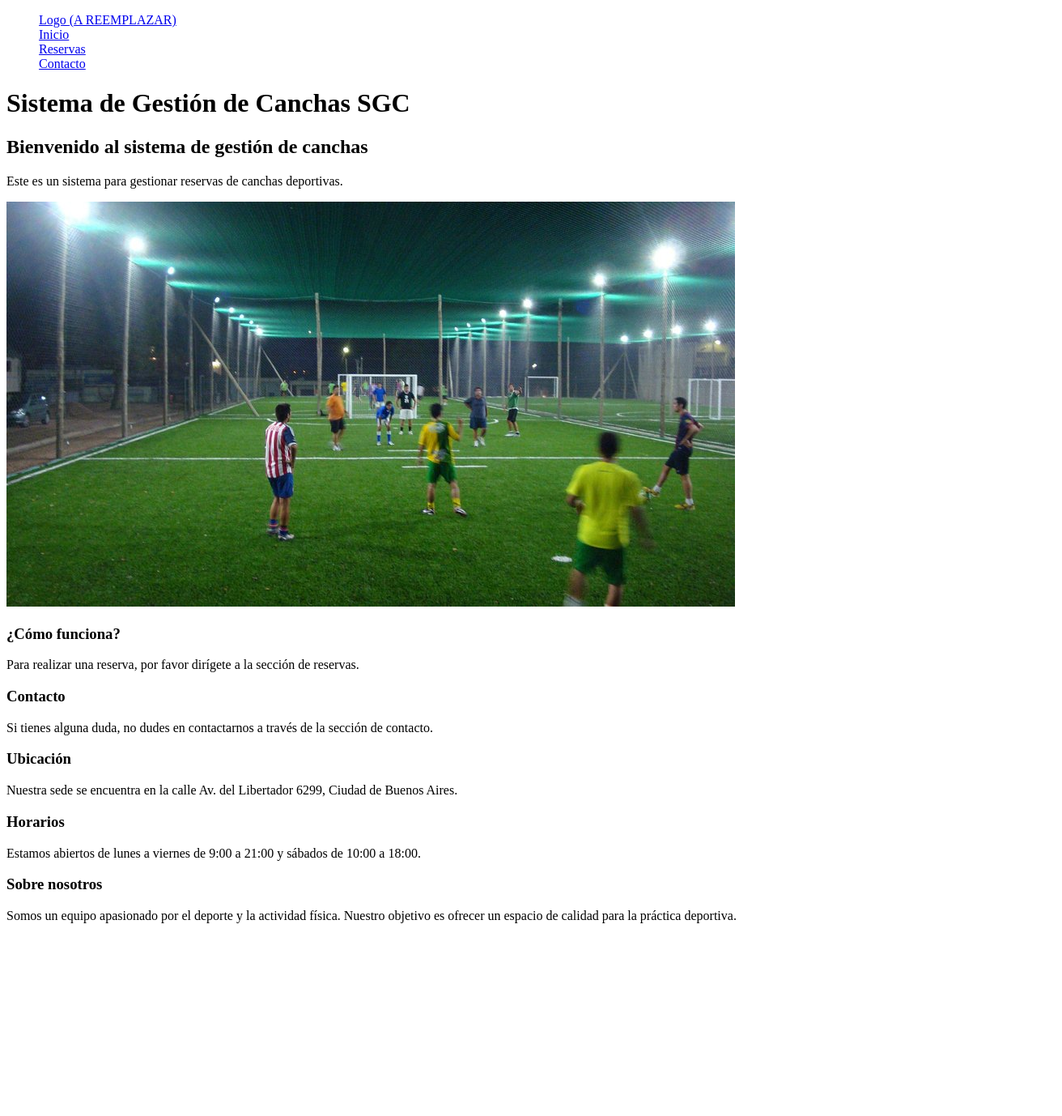
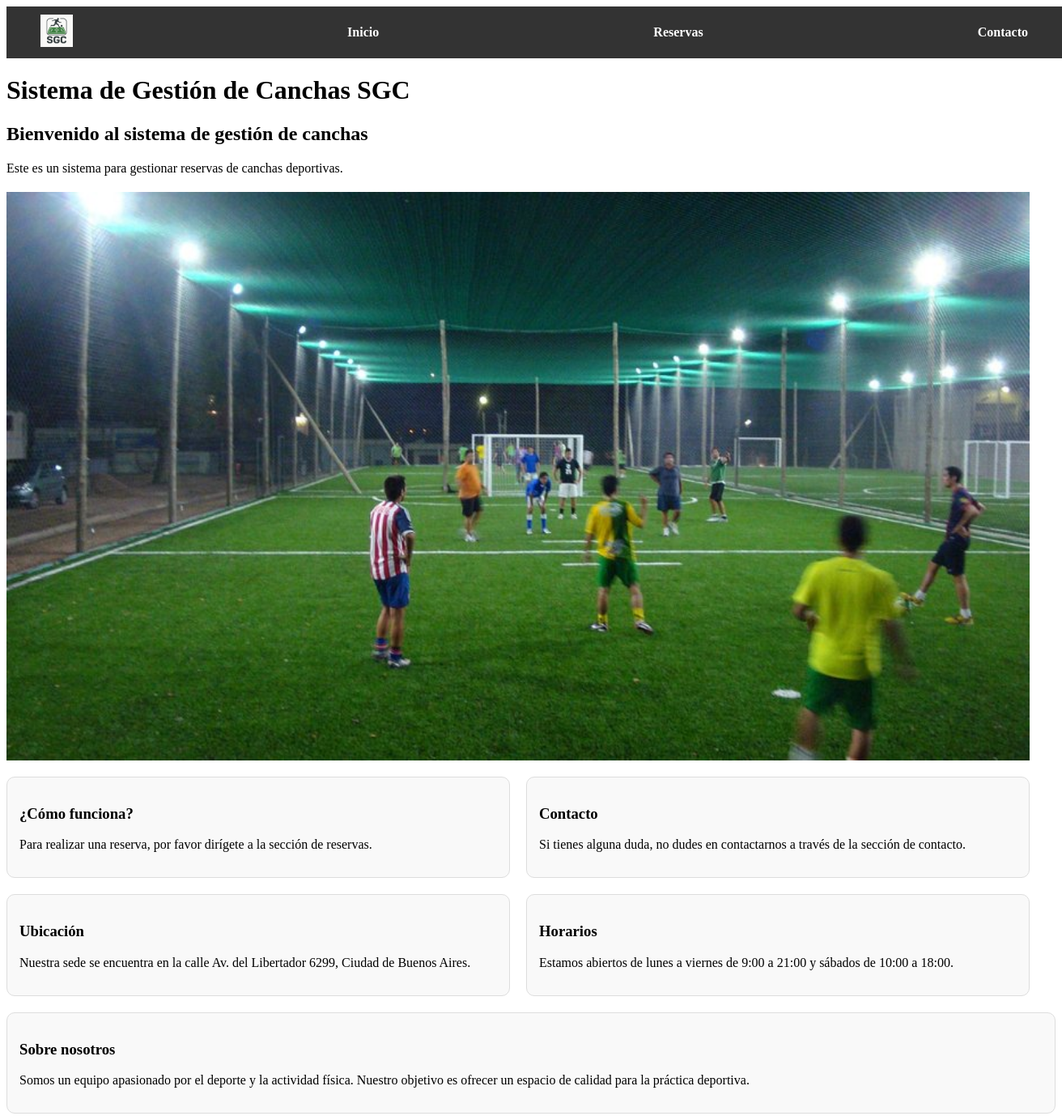
Before and after one commit to lkatcheroff/Programacion-web, a website: page proyecto-final/index.html in a window 1280 px wide. Shown: the whole page at 81% size, 1312 px wide, since content can reach past the window. Before the commit the page ends 1156 px from the top, so only its background shows below. Drawn offline with Linux system fonts and the light colour scheme.

Commit message:
cambios en el index: navbar y contenido en grid

```diff
--- /dev/null
+++ b/proyecto-final/estilos.css
@@ -0,0 +1,83 @@
+#barra {
+	background-color: #f0f0f0;
+    position: sticky;
+    top: 0;
+    z-index: 1000; /* Ensures it stays above other elements */
+    width: 100%; /* Ensures it spans the full width of the page */
+}
+
+.grid-secciones {
+    display: grid;
+    grid-template-columns: repeat(2, 1fr);
+    gap: 20px;
+    margin-top: 20px;
+}
+
+@media (max-width: 800px) {
+    .grid-secciones {
+        grid-template-columns: 1fr;
+    }
+}
+
+.seccion {
+    padding: 15px;
+    border: 1px solid #ddd;
+    border-radius: 10px;
+    background-color: #f9f9f9;
+}
+.seccion-ancha {
+    width: 100%;
+    margin: 20px 0;
+    padding: 15px;
+    border: 1px solid #ddd;
+    border-radius: 10px;
+    background-color: #f9f9f9;
+}
+
+
+.imagen-ancha {
+    width: 100%;
+    height: auto;
+    display: block;
+    margin: 20px 0;
+}
+
+/* Navbar */
+#barra {
+    background-color: #333;
+    padding: 10px 20px;
+    position: sticky;
+    top: 0;
+    z-index: 1000;
+}
+
+#barra ul {
+    list-style: none;
+    display: flex;
+    justify-content: space-between;
+    align-items: center;
+    margin: 0;
+    padding: 0;
+}
+
+#barra li {
+    margin: 0 10px;
+}
+
+#barra a {
+    color: white;
+    text-decoration: none;
+    font-weight: bold;
+    padding: 8px 12px;
+    border-radius: 5px;
+    transition: background-color 0.3s ease;
+}
+
+#barra a:hover {
+    background-color: #555;
+}
+
+.logo-img {
+    height: 40px;
+    width: auto;
+}
--- a/proyecto-final/index.html
+++ b/proyecto-final/index.html
@@ -4,12 +4,17 @@
     <meta charset="UTF-8">
     <meta name="viewport" content="width=device-width, initial-scale=1.0">
     <title>SGC Canchas</title>
+    <link rel="stylesheet" href="estilos.css">
 </head>
 <body>
     <header>
-        <nav>
-            <ul type="none">
-                <li class="barra"><a href="./index.html">Logo (A REEMPLAZAR)</a></li>
+        <nav id="barra">
+            <ul>
+                <li class="barra">
+                    <a href="./index.html">
+                        <img src="./logo.png" alt="SGC Logo" class="logo-img">
+                    </a>
+                </li>
                 <li class="barra"><a href="./index.html">Inicio</a></li>
                 <li class="barra"><a href="./reservas.html">Reservas</a></li>
                 <li class="barra"><a href="./contacto.html">Contacto</a></li>
@@ -21,18 +26,30 @@
     <div>
         <h2>Bienvenido al sistema de gestión de canchas</h2>
         <p>Este es un sistema para gestionar reservas de canchas deportivas.</p>
-        <img src="./imagen cancha.jpg" alt="Imagen de canchas">
+        <img src="./imagen cancha.jpg" alt="Imagen de canchas" class ="imagen-ancha">
+        <div class="grid-secciones">
+            <div class="seccion">
                 <h3>¿Cómo funciona?</h3>
                 <p>Para realizar una reserva, por favor dirígete a la sección de reservas.</p>
+            </div>
+            <div class="seccion">
                 <h3>Contacto</h3>
                 <p>Si tienes alguna duda, no dudes en contactarnos a través de la sección de contacto.</p>
+            </div>
+            <div class="seccion">
                 <h3>Ubicación</h3>
                 <p>Nuestra sede se encuentra en la calle Av. del Libertador 6299, Ciudad de Buenos Aires.</p>
+            </div>
+            <div class="seccion">
                 <h3>Horarios</h3>
                 <p>Estamos abiertos de lunes a viernes de 9:00 a 21:00 y sábados de 10:00 a 18:00.</p>
+            </div>
+        </div>
+    </div>
+
+    <div class="seccion-ancha">
         <h3>Sobre nosotros</h3>
         <p>Somos un equipo apasionado por el deporte y la actividad física. Nuestro objetivo es ofrecer un espacio de calidad para la práctica deportiva.</p>
-
     </div>
 
 </body>
```
Also changed, not shown: proyecto-final/contacto.html (+2 -2 lines), proyecto-final/logo.png (added). Lines whose indentation alone changed are shown as unchanged.
